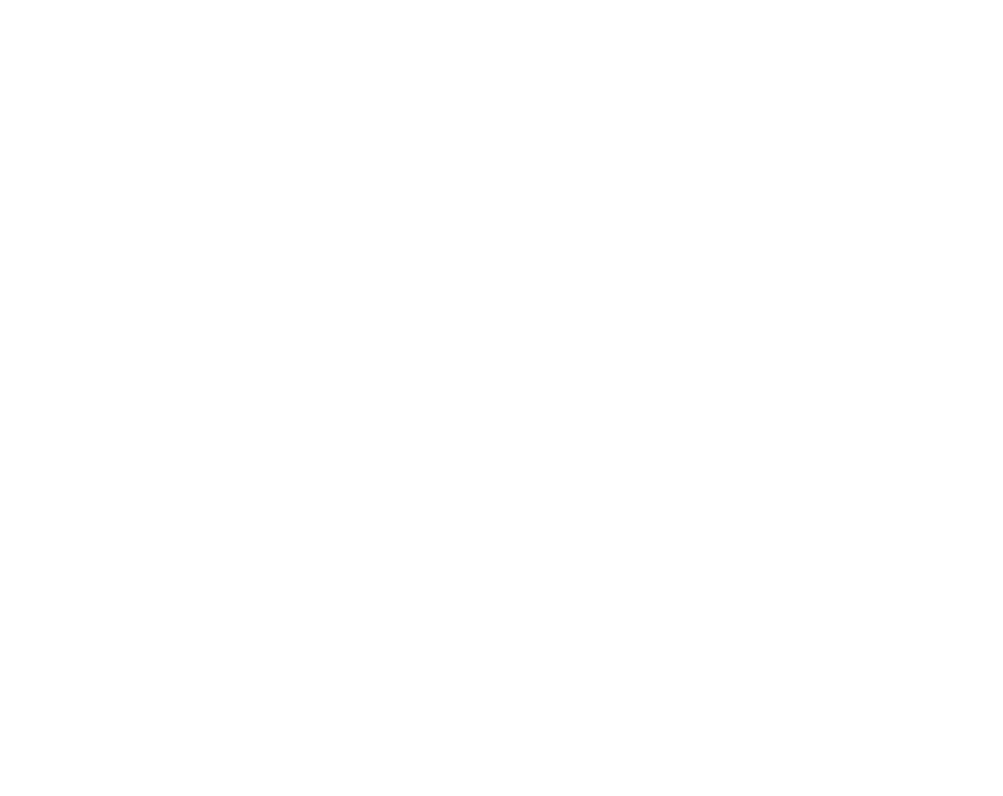
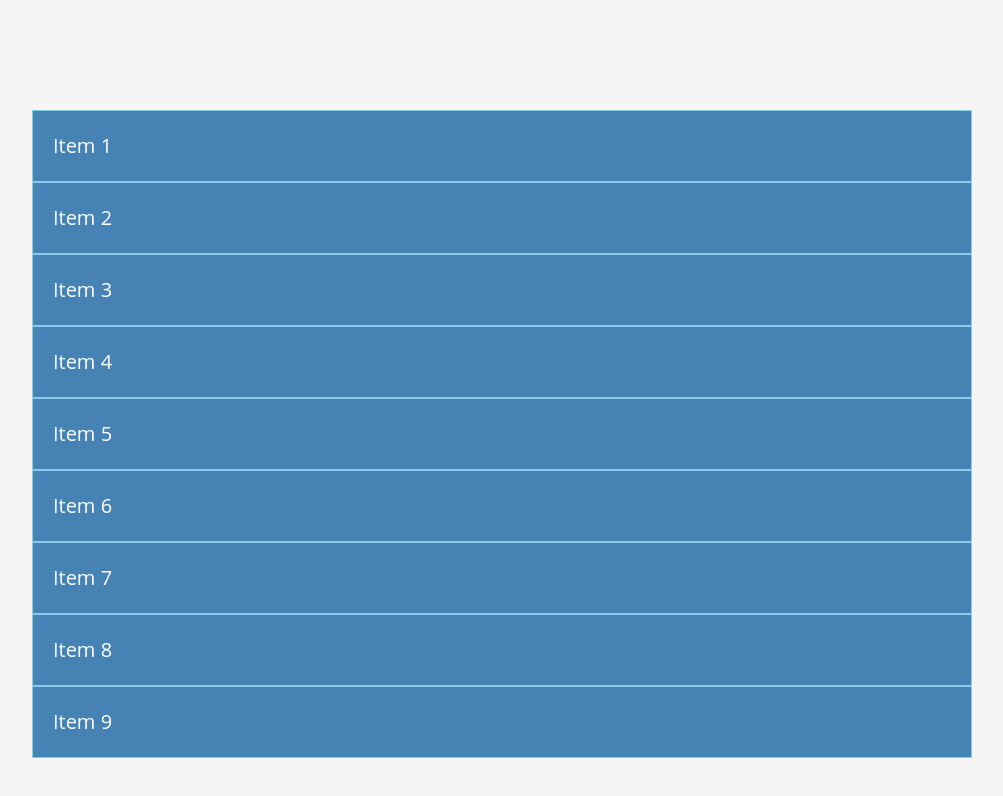
Before and after one commit to doums10/Grid-system, a plain HTML site: page index.html in a window 1280 px wide. Shown: the whole page, without its empty margins (138-1141 px from the left). Drawn offline with Linux system fonts and the light colour scheme.

Commit message:
grid style added

```diff
--- a/grid.css
+++ b/grid.css
@@ -0,0 +1,26 @@
+* {
+	box-sizing: border-box;
+	padding: 0;
+	margin: 0;
+}
+
+body {
+	font-family: "Open Sans", sans-serif;
+	font-size: 16px;
+	line-height: 1.5;
+	color: #333;
+	background: #f5f5f5;
+}
+.container {
+	max-width: 960px;
+	margin: 100px auto;
+	padding: 10px;
+	display: grid;
+}
+.item {
+	background: steelblue;
+	color: #fff;
+	font-size: 20px;
+	padding: 20px;
+	border: skyblue 1px solid;
+}
--- a/index.html
+++ b/index.html
@@ -1,12 +1,23 @@
 <!DOCTYPE html>
 <html lang="en">
-<head>
-	<meta charset="UTF-8">
-	<meta http-equiv="X-UA-Compatible" content="IE=edge">
-	<meta name="viewport" content="width=device-width, initial-scale=1.0">
-	<title>Grid system</title>
-</head>
-<body>
-
-</body>
+	<head>
+		<meta charset="UTF-8" />
+		<meta http-equiv="X-UA-Compatible" content="IE=edge" />
+		<meta name="viewport" content="width=device-width, initial-scale=1.0" />
+		<link rel="stylesheet" href="grid.css" />
+		<title>Grid system</title>
+	</head>
+	<body>
+		<div class="container">
+			<div class="item">Item 1</div>
+			<div class="item">Item 2</div>
+			<div class="item">Item 3</div>
+			<div class="item">Item 4</div>
+			<div class="item">Item 5</div>
+			<div class="item">Item 6</div>
+			<div class="item">Item 7</div>
+			<div class="item">Item 8</div>
+			<div class="item">Item 9</div>
+		</div>
+	</body>
 </html>
```
